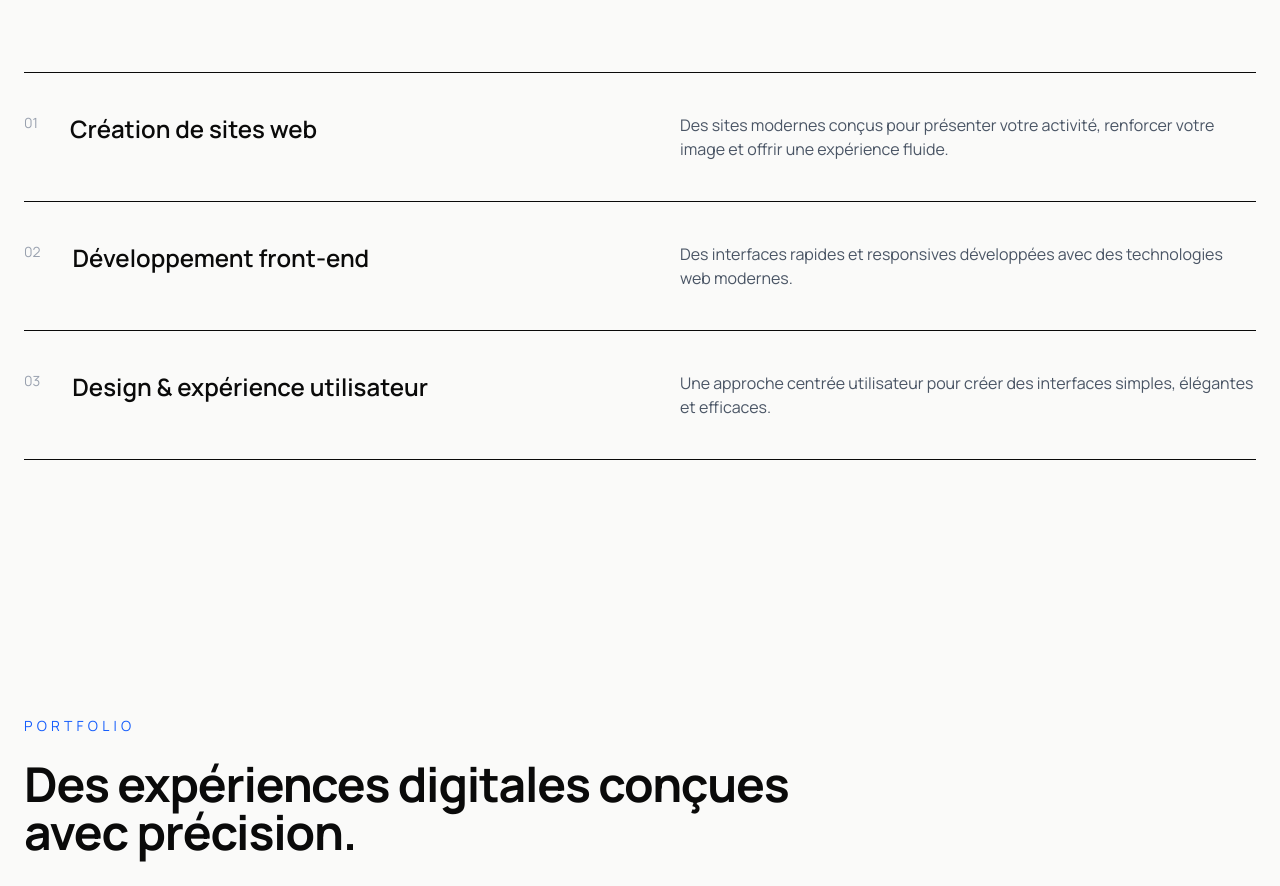
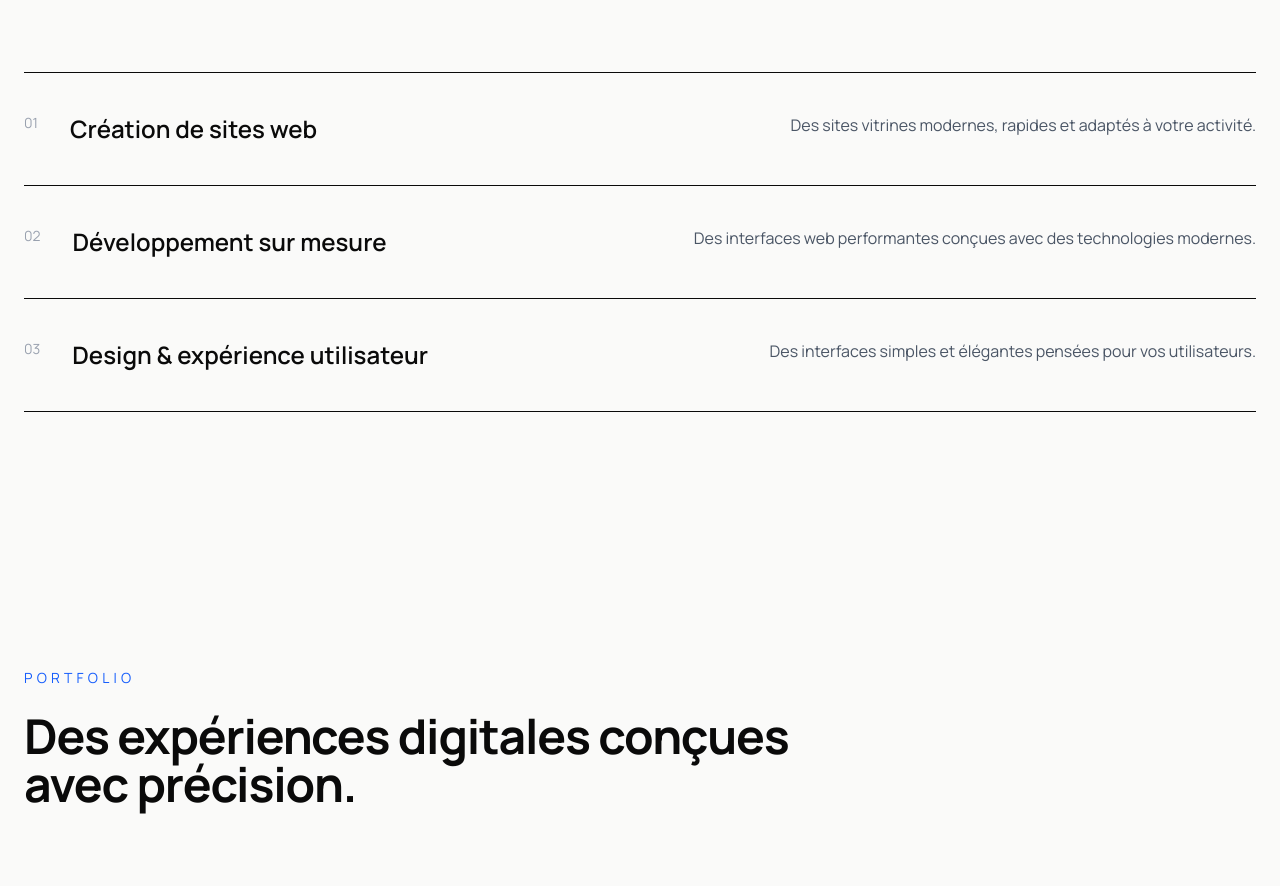
Before and after one commit to IM-LRC/calero-studio, a Next.js app: page / in a window 1280 px wide. Shown: the part 996-1882 px from the top of the page. Built offline with nearby package versions, Linux system fonts and the light colour scheme.

Commit message:
refactor(services): simplify service positioning

```diff
--- a/src/components/Services.tsx
+++ b/src/components/Services.tsx
@@ -1,23 +1,24 @@
 import Reveal from "@/components/Reveal";
+
 const Services = () => {
   const services = [
     {
       number: "01",
       title: "Création de sites web",
       description:
-        "Des sites modernes conçus pour présenter votre activité, renforcer votre image et offrir une expérience fluide.",
+        "Des sites vitrines modernes, rapides et adaptés à votre activité.",
     },
     {
       number: "02",
-      title: "Développement front-end",
+      title: "Développement sur mesure",
       description:
-        "Des interfaces rapides et responsives développées avec des technologies web modernes.",
+        "Des interfaces web performantes conçues avec des technologies modernes.",
     },
     {
       number: "03",
       title: "Design & expérience utilisateur",
       description:
-        "Une approche centrée utilisateur pour créer des interfaces simples, élégantes et efficaces.",
+        "Des interfaces simples et élégantes pensées pour vos utilisateurs.",
     },
   ];
 
```
